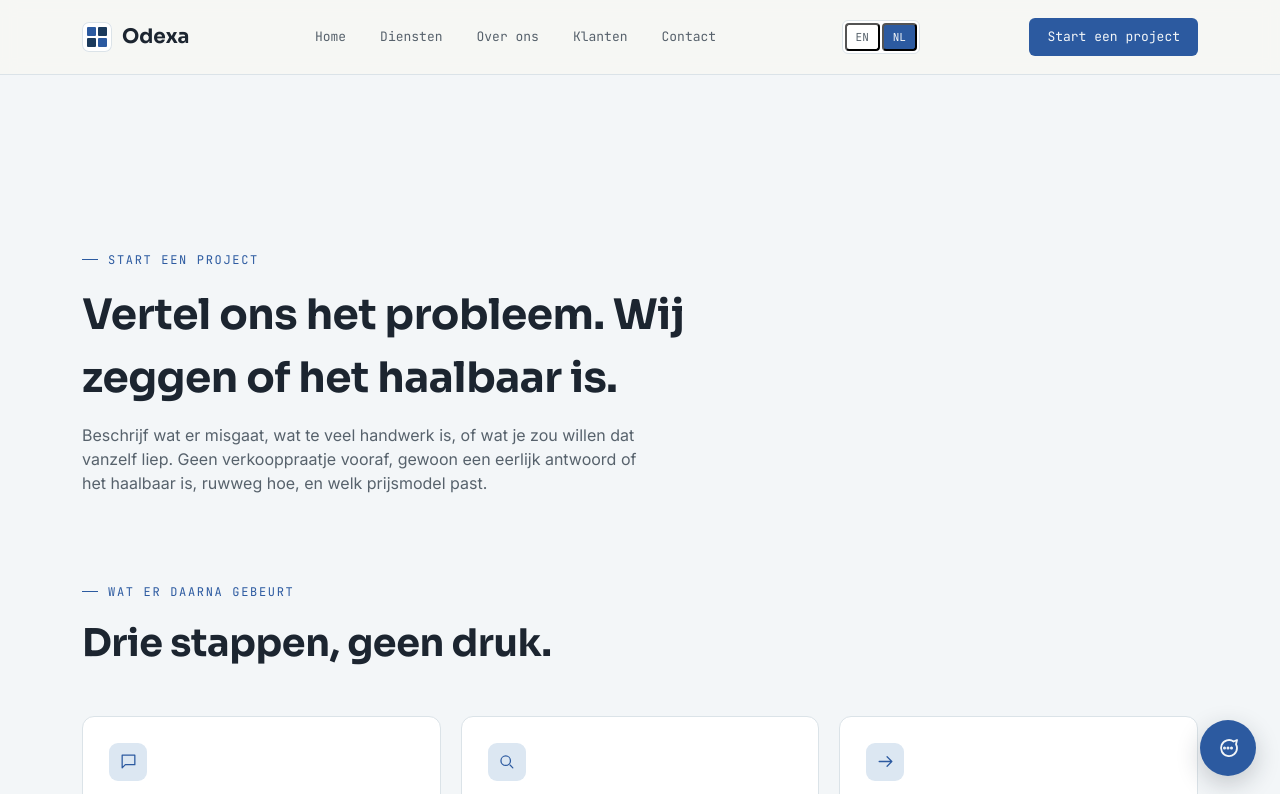
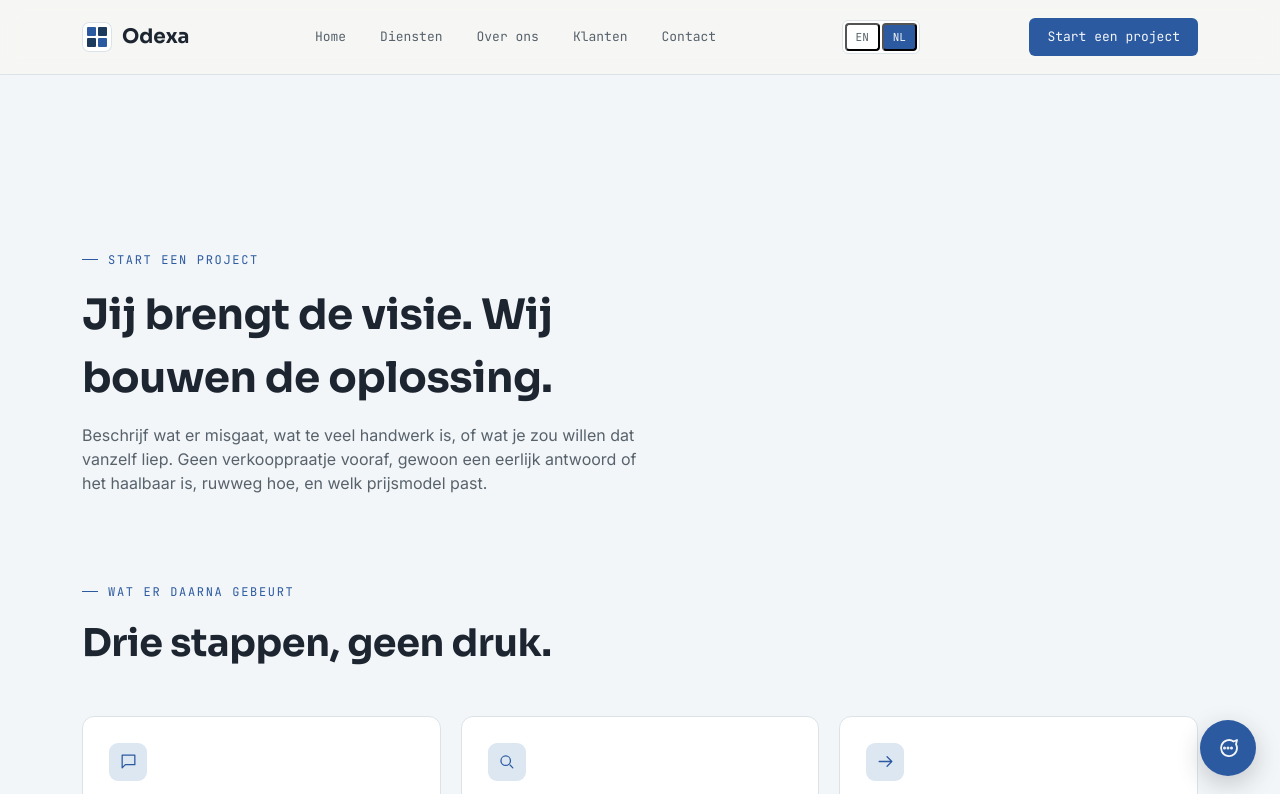
Before and after one commit to rabj23/odexa-website, a plain HTML site: page index.html in a window 1280 px wide. Both pictures are taken after a click on the link "Start een project". Shown: the top 794 px of the page. Drawn offline with Linux system fonts and the light colour scheme.

Commit message:
Update index.html

```diff
--- a/index.html
+++ b/index.html
@@ -1017,7 +1017,7 @@ footer{
   <section class="view" id="view-start">
     <section>
       <div class="eyebrow" data-i18n="startEyebrow">Start a project</div>
-      <h2 style="font-size:clamp(30px,4vw,42px);margin-top:14px;max-width:20ch;" data-i18n="startH2">Tell us the problem. We'll tell you if it's doable.</h2>
+      <h2 style="font-size:clamp(30px,4vw,42px);margin-top:14px;max-width:20ch;" data-i18n="startH2">You bring the vision. We bring the build.</h2>
       <p style="color:var(--muted);max-width:56ch;margin-top:14px;font-size:16px;" data-i18n="startIntro">Describe what's going wrong, what's too manual, or what you wish just ran itself. No sales pitch first, just a straight read on whether it's doable, roughly how, and which pricing model fits.</p>
     </section>
 
@@ -1357,7 +1357,7 @@ const I18N = {
   fMessage: "Message",
   fMessagePlaceholder: "Ask us anything, no need to scope a project for this.",
   contactToast: "Thanks, we've received your message. We'll get back to you soon.",
-  startH2: "Tell us the problem. We'll tell you if it's doable.",
+  startH2: "You bring the vision. We bring the build.",
   startIntro: "Describe what's going wrong, what's too manual, or what you wish just ran itself. No sales pitch first, just a straight read on whether it's doable, roughly how, and which pricing model fits.",
   nextEyebrow: "What happens next",
   nextH2: "Three steps, no pressure.",
@@ -1546,7 +1546,7 @@ const I18N = {
   fMessage: "Bericht",
   fMessagePlaceholder: "Vraag ons alles, hiervoor hoef je geen project te scopen.",
   contactToast: "Bedankt, we hebben je bericht ontvangen. We nemen snel contact op.",
-  startH2: "Vertel ons het probleem. Wij zeggen of het haalbaar is.",
+  startH2: "Jij brengt de visie. Wij bouwen de oplossing.",
   startIntro: "Beschrijf wat er misgaat, wat te veel handwerk is, of wat je zou willen dat vanzelf liep. Geen verkooppraatje vooraf, gewoon een eerlijk antwoord of het haalbaar is, ruwweg hoe, en welk prijsmodel past.",
   nextEyebrow: "Wat er daarna gebeurt",
   nextH2: "Drie stappen, geen druk.",
```
